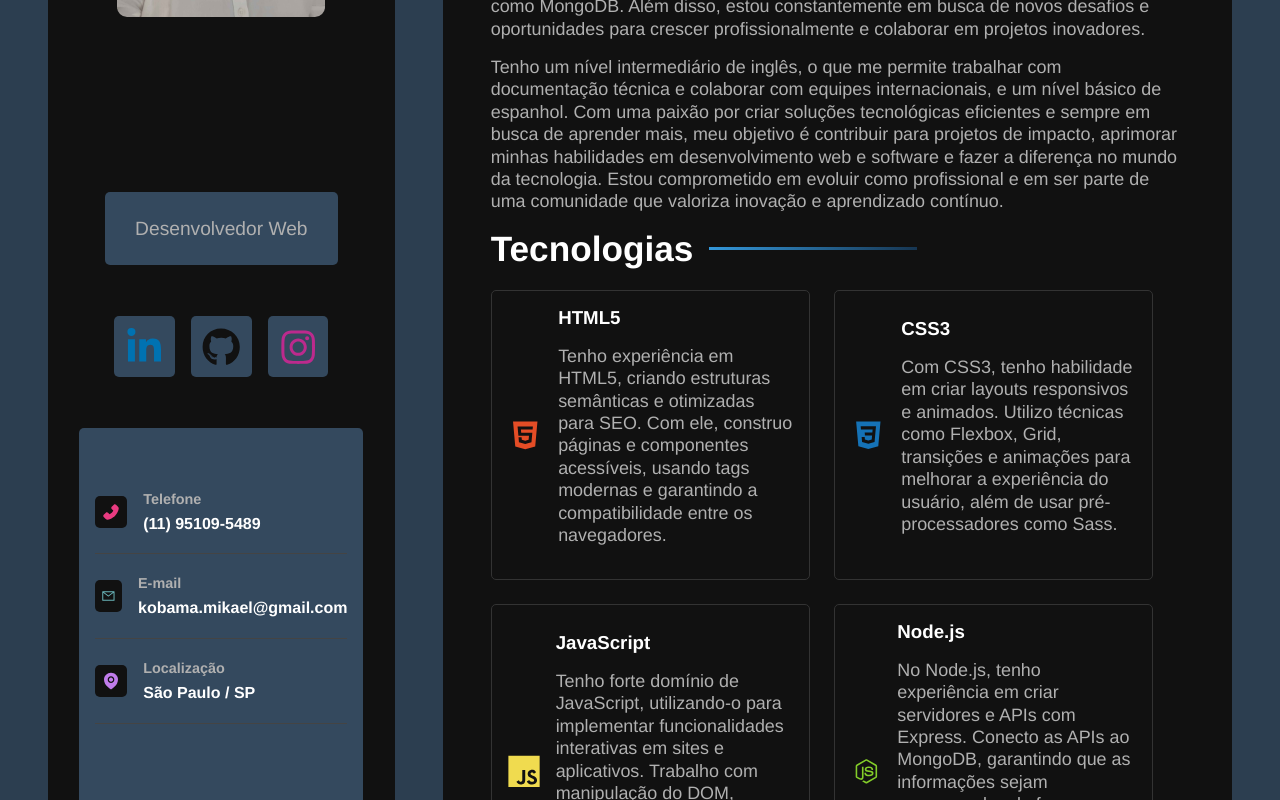
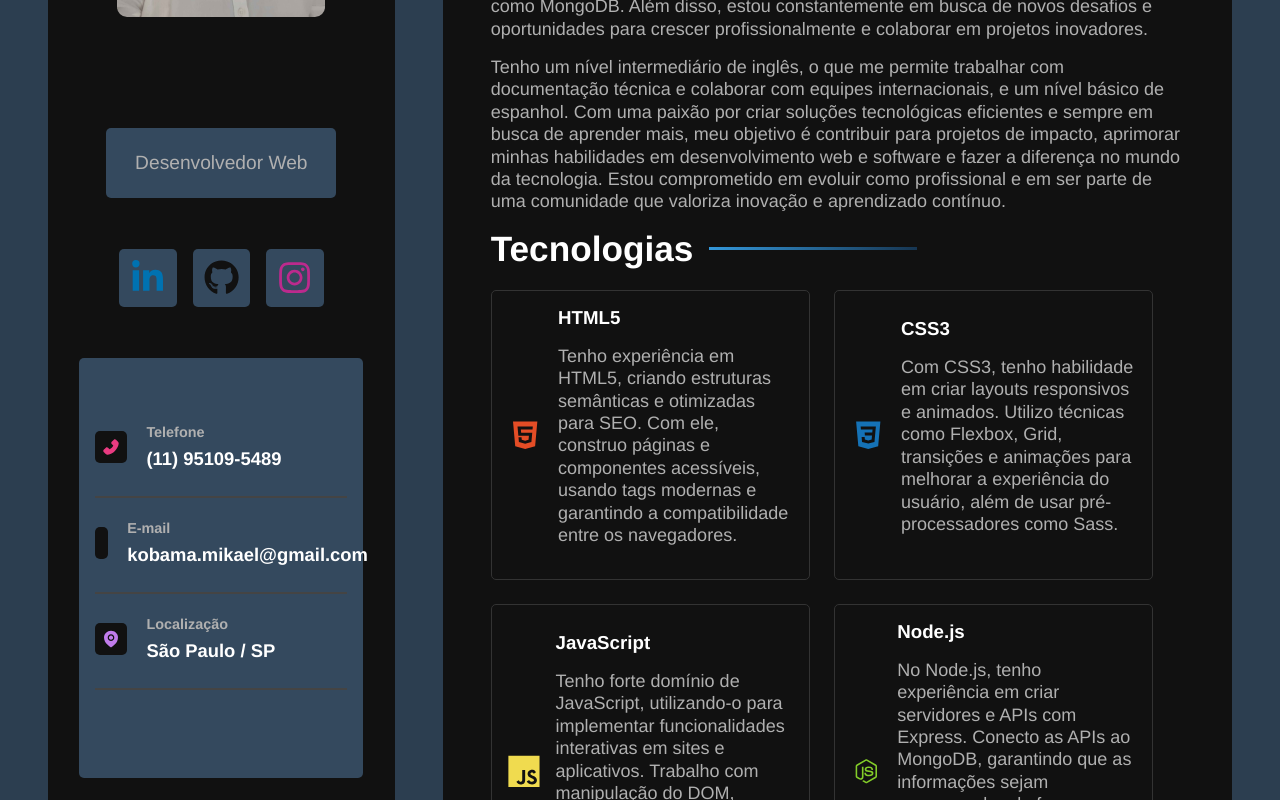
Before and after one commit to Mikael-Kobama/portfolio-react, a React (Vite) app: page / in a window 1280 px wide. Shown: the part 500-1300 px from the top of the page. Built offline with nearby package versions, Linux system fonts and the light colour scheme.

Commit message:
3.4 update vercel

```diff
--- a/src/styles/components/informationcontainer.sass
+++ b/src/styles/components/informationcontainer.sass
@@ -9,16 +9,17 @@
   margin-bottom: 1.9rem
   text-align: left
   width: 82%
-  height: 18%
+  height: 20%
   border-radius: variables.$card-border-radius
 
   .info-card
     @include mixins.center
     justify-content: start
-    gap: 1rem
-    padding-bottom: 1.3rem
-    margin-bottom: 1.3rem
-    border-bottom: 1px solid #444
+    gap: 1.2rem
+    font-size: 1.15rem
+    padding-bottom: 1.6rem
+    margin-bottom: 1.4rem
+    border-bottom: 2px solid #444
     width: 100%
 
   h3
--- a/src/styles/components/maincontent.sass
+++ b/src/styles/components/maincontent.sass
@@ -26,7 +26,7 @@
     color: variables.$text-color-secondary
     margin-bottom: 1rem
     line-height: 1.4rem
-    font-size: 1.121rem
+    font-size: 1.125rem
 
   .btn
     @include mixins.btn
--- a/src/styles/components/sidebar.sass
+++ b/src/styles/components/sidebar.sass
@@ -26,8 +26,8 @@ img
   color: variables.$text-color-secondary
   background-color: variables.$bg-color-secondary
   border-radius: variables.$card-border-radius
-  margin-top: 24rem // Diminui a margem superior para deixar o título mais próximo da imagem
-  padding: 1.6rem 1.9rem
+  margin-top: 20rem // Diminui a margem superior para deixar o título mais próximo da imagem
+  padding: 1.5rem 1.8rem
 
 .btn
   @include mixins.btn
--- a/src/styles/components/socialnetworks.sass
+++ b/src/styles/components/socialnetworks.sass
@@ -11,7 +11,7 @@
     background-color: variables.$bg-color-secondary
     border-radius: variables.$card-border-radius
     color: #333
-    font-size: 2.4rem
+    font-size: 2.2rem
     @include mixins.center
 
   #linkedin
```
